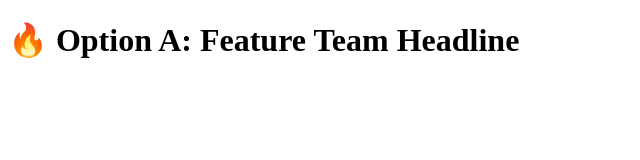
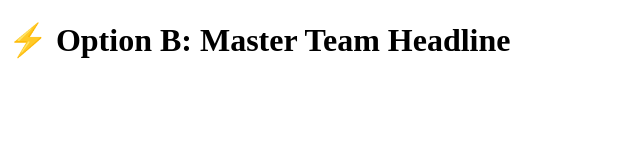
Before and after one commit to gitHarshjangir/Learning-gitub, a plain HTML site: page index.html in a window 1280 px wide. Shown: the whole page, without its empty margins (0-640 px from the left). Drawn offline with Linux system fonts and the light colour scheme.

Commit message:
feat: Option B on master branch

```diff
--- a/index.html
+++ b/index.html
@@ -5,6 +5,6 @@
   <title>DevPulse</title>
 </head>
 <body>
-  <h1>🔥 Option A: Feature Team Headline</h1>
+  <h1>⚡ Option B: Master Team Headline</h1>
 </body>
 </html>
```
